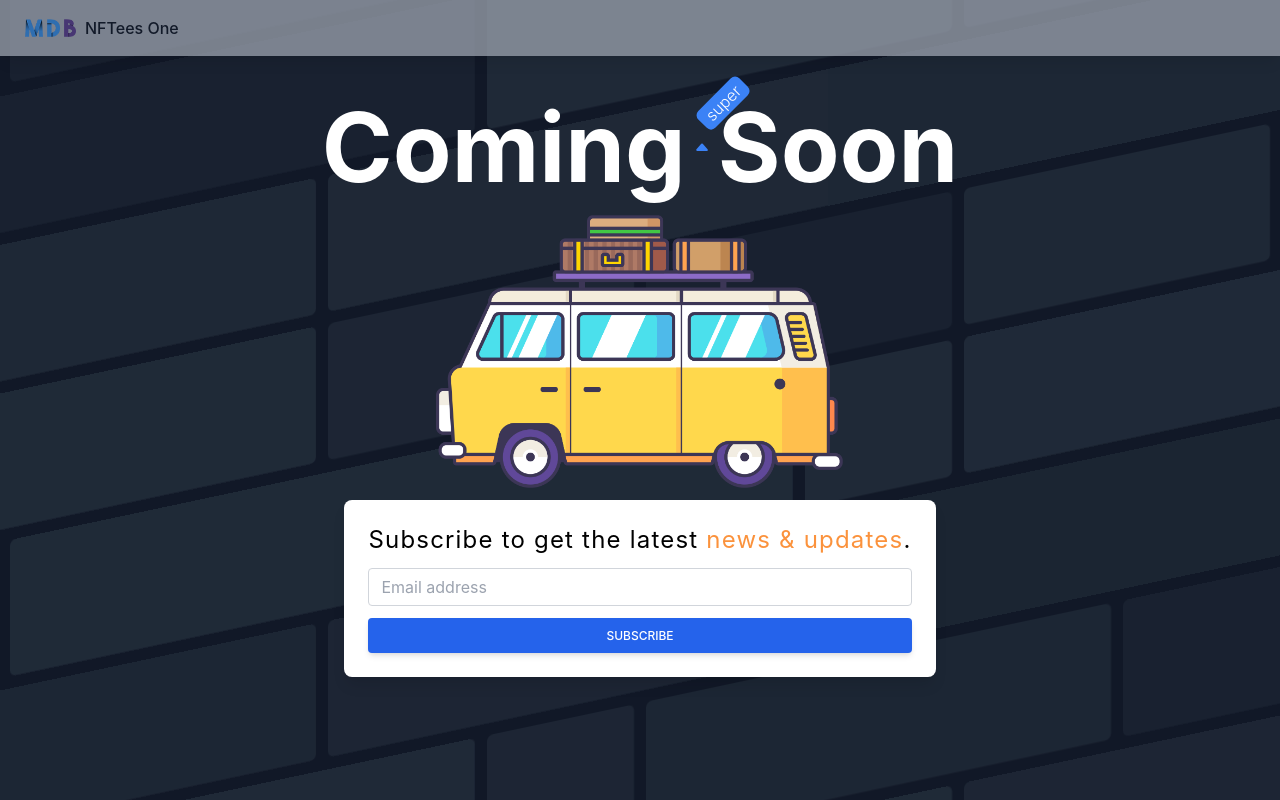
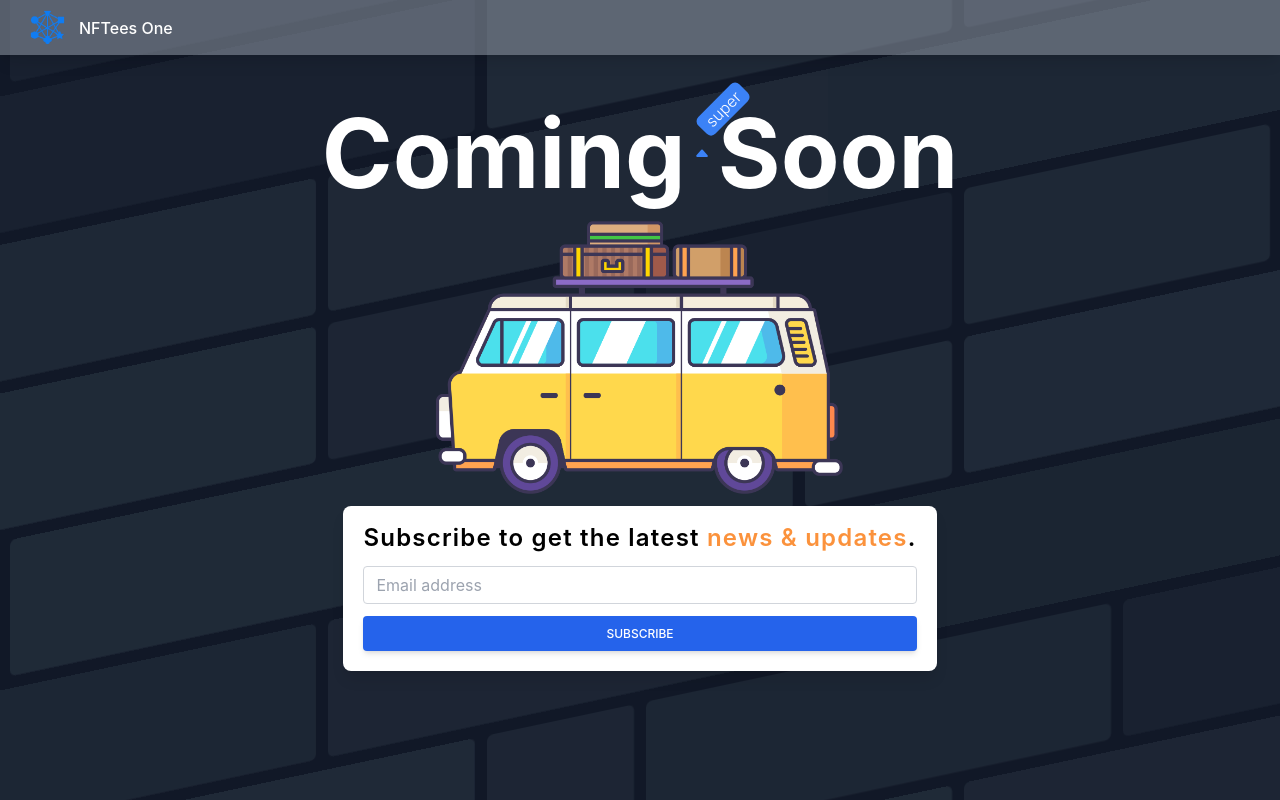
Before and after one commit to haz3141/nftees.one, a Next.js app: page / in a window 1280 px wide. Built offline with nearby package versions, Linux system fonts and the light colour scheme.

Commit message:
Styled navbar

```diff
--- a/components/EmailForm.tsx
+++ b/components/EmailForm.tsx
@@ -20,7 +20,7 @@
             'Content-Type': 'application/json',
           },
         }).then(res => {
-          console.log(res.status);
+          alert(res.status);
         });
       }
     });
@@ -28,17 +28,19 @@
 
   return (
     <div
-      className="relative m-6 mt-3 p-6
+      className="relative m-6 mt-3 pt-4 p-5
       rounded-lg shadow-lg
       bg-white"
     >
+      <label htmlFor="email">
         <h2
           className="text-center tracking-wider
-        text-black text-base md:text-2xl mb-3"
+        text-black font-semibold text-lg md:text-2xl pb-3"
         >
           Subscribe to get the latest{' '}
           <span className="text-orange-400">news & updates</span>.
         </h2>
+      </label>
       <form method="POST" onSubmit={handleSubmit}>
         <input
           type="email"
--- a/components/NavBar.tsx
+++ b/components/NavBar.tsx
@@ -1,13 +1,12 @@
 import Image from 'next/image';
-import logo from '../public/test-logo.png';
+import logo from '../public/47-1.png';
 
 const NavBar = () => {
   return (
     <nav
       className="absolute top-0 w-full flex flex-wrap
-        items-center justify-between py-4
-        bg-gray-400
-        opacity-75
+        items-center justify-between py-1
+        bg-gray-400/50
         text-gray-500
         hover:text-gray-700
         focus:text-gray-700
@@ -21,15 +20,15 @@
           <a
             href="#"
             className="flex items-center
-              text-gray-900
+              text-white
               hover:text-gray-900
               focus:text-gray-900
               mt-2 lg:mt-0 mr-1"
           >
             <Image
               src={logo}
-              height={'20px'}
-              width={'53px'}
+              height={'47px'}
+              width={'47px'}
               alt="Logo"
               loading="lazy"
             />
```
Also changed, not shown: public/47-1.png (added). Lines whose indentation alone changed are shown as unchanged.
